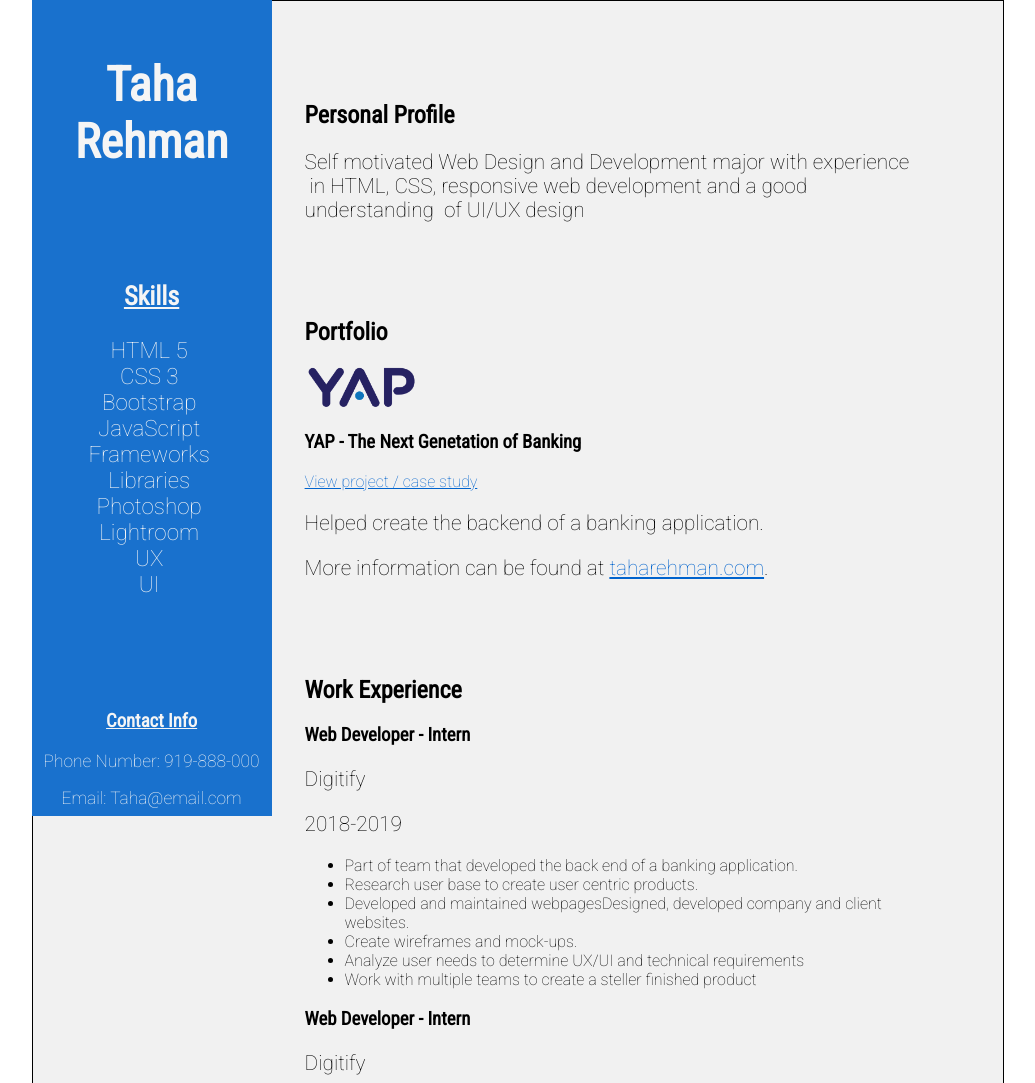
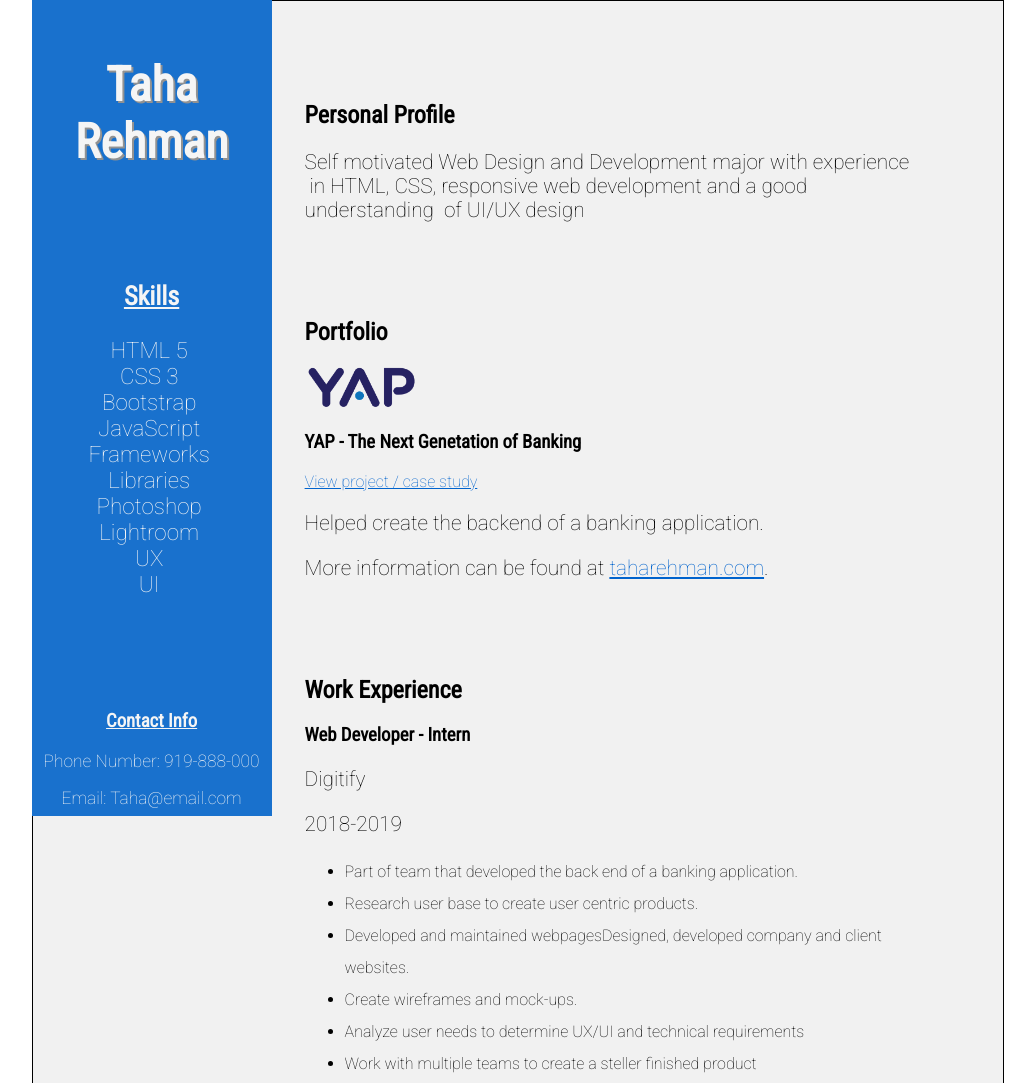
Before and after one commit to tahaRehman12/Lesson03, a plain HTML site: page index.html in a window 1280 px wide. Shown: the top 1083 px of the page, without its empty margins (122-1157 px from the left). Drawn offline with Linux system fonts and the light colour scheme.

Commit message:
Update styles.css

```diff
--- a/styles.css
+++ b/styles.css
@@ -6,7 +6,12 @@ body {
     /* margin-top: 3em; */
 
     /* font-family: 'Roboto Condensed', sans-serif; */
-    font-family: 'Roboto', sans-serif;}
+    font-family: 'Roboto', sans-serif;
+}
+
+h1 {
+    text-shadow: 2px 2px rgb(146, 146, 146);
+}
 
 .positionFixed {
     position: fixed;
@@ -75,6 +80,10 @@ main {
 
 }
 
+main ul li {
+    line-height: 2em;
+}
+
 .marginTop {
     margin-top: 4em;
 }
```
